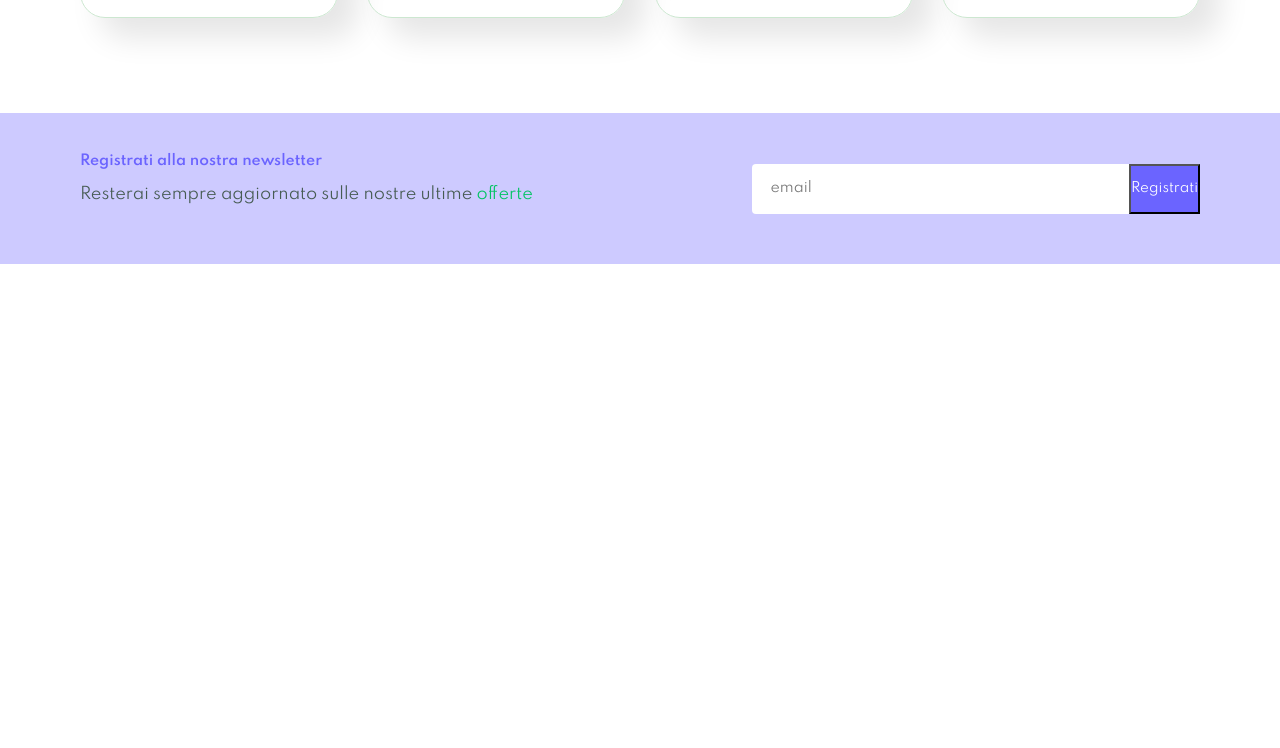
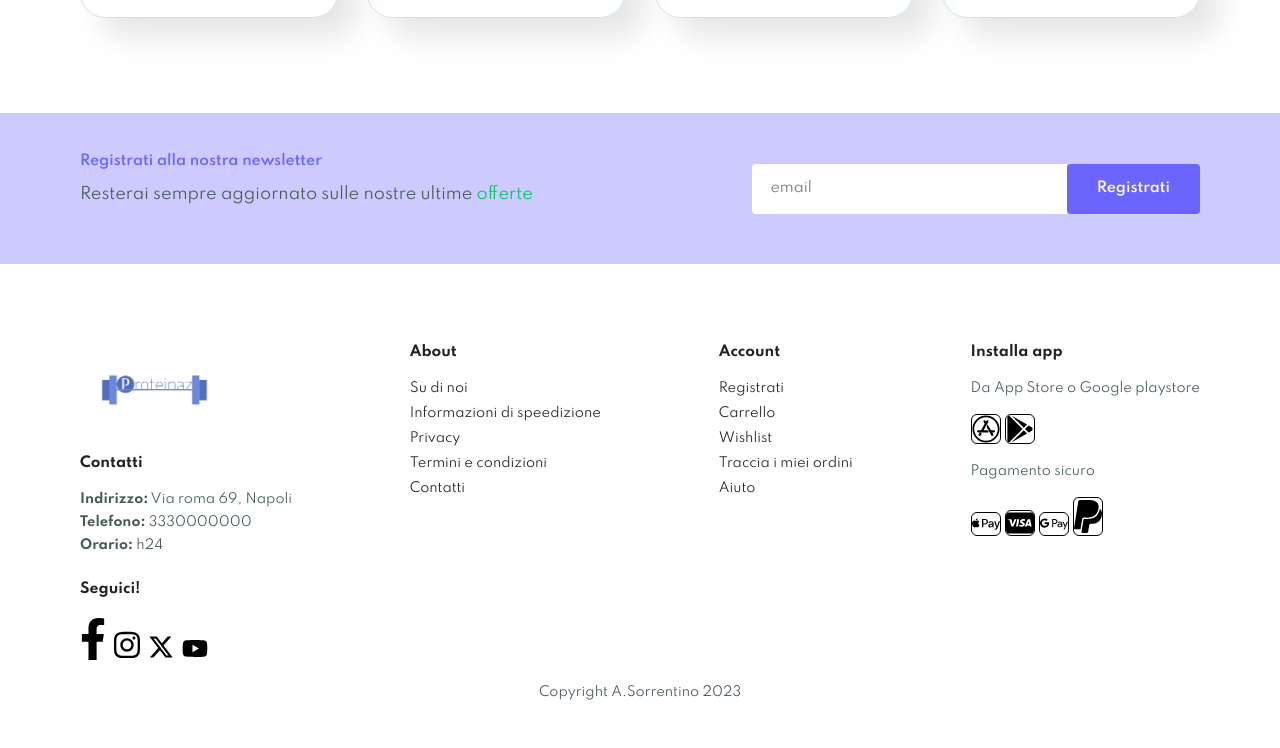
Before and after one commit to Alfredo-uni/TSW, a plain HTML site: page TSW-project/src/main/webapp/index.html in a window 1280 px wide. Shown: the part 1605-2353 px from the top of the page. Before the commit the page ends 1909 px from the top, so only its background shows below. Drawn offline with Linux system fonts and the light colour scheme.

Commit message:
Footer inserito, sistemato bottone newsletter.

```diff
--- a/TSW-project/src/main/webapp/css/style.css
+++ b/TSW-project/src/main/webapp/css/style.css
@@ -44,9 +44,7 @@ p {
 	margin: 40px 0;
 };
 
- /*classe globale*/
-
- button.normal{
+ button.normal {
  	font-size: 14px;
  	font-weight: 600;
  	padding: 15px 30px;
@@ -58,7 +56,6 @@ p {
  	outline: none;
  	transition: 0.2s;
  }
-
 
 body {
 	width: 100%;
@@ -336,9 +333,87 @@ body {
    	white-space: nowrap;
  	border-top-left-radius: 0;
   	border-bottom-left-radius: 0;
+  	font-size: 14px;
+ 	font-weight: 600;
+ 	padding: 15px 30px;
+ 	border-radius: 4px;
+ 	cursor: pointer;
+ 	border: none;
+ 	outline: none;
+ 	transition: 0.2s;
  }
 
  #newsletter .form{
  	display: flex;
  	width:40%;
  }
+
+
+/*Footer*/
+
+ footer{
+ 	display: flex;
+ 	flex-wrap: wrap;
+ 	justify-content: space-between;
+ }
+
+ footer .col{
+ 	display: flex;
+ 	flex-direction: column;
+ 	align-content: flex-start;
+ 	margin-bottom: 20px
+ }
+
+  footer .logo{
+  	margin-bottom: 30px;
+  	width: 150px;
+  }
+
+   footer h4{
+   	font-size: 14px;
+   	padding-bottom: 20px;
+   }
+
+   footer p{
+   	font-size: 13px;
+   	margin: 0 0 8px 0;
+   }
+
+   footer a{
+   	font-size: 13px;
+   	text-decoration:none;
+   	color: #222;
+   	margin-bottom:10px;
+   }
+
+    footer .follow{
+   		margin-top: 20px;
+   }
+
+    footer .follow img{
+   		padding-right: 	4px;
+   		cursor: pointer;
+   		width: 30px;
+   }
+
+   footer .install .row img{
+   	border:1px solid;
+   	border-radius: 6px;
+   }
+
+   footer .install img{
+      	margin: 10px 0 15px 0;
+      	width: 30px;
+      	cursor: pointer;
+   }
+
+   footer .follow img:hover,
+   footer a:hover,
+   footer .install img:hover{
+   	filter: invert(0.5) sepia(100%) saturate(2) hue-rotate(128deg);
+   }
+
+   footer .copyright{
+   	width: 100%;
+   	text-align: center;
+   	}
--- a/TSW-project/src/main/webapp/index.html
+++ b/TSW-project/src/main/webapp/index.html
@@ -220,11 +220,64 @@
 			<input type="text" placeholder="email">
 			<button class="normal">Registrati</button>
 		</div>
-
-
-
 	</section>
 
+	<footer class="section-p1">
+		<div class="col">
+			<img class="logo" alt="logo" src="images/Logo-n-bg.png">
+			<h4>Contatti</h4>
+			<p><strong>Indirizzo:</strong> Via roma 69, Napoli</p>
+			<p><strong>Telefono:</strong> 3330000000</p>
+			<p><strong>Orario:</strong> h24</p>
+			<div class="follow">
+				<h4>Seguici!</h4>
+				<div class="icon">
+					<img alt="f" src="images/Social/facebook-f.svg">
+					<img alt="Instg" src="images/Social/instagram.svg">
+					<img alt="twitt" src="images/Social/x-twitter.svg">
+					<img alt="tube" src="images/Social/youtube.svg">
+				</div>
+			</div>
+		</div>
+
+		<div class="col">
+			<h4>About</h4>
+			<a href="#">Su di noi</a>
+			<a href="#">Informazioni di speedizione</a>
+			<a href="#">Privacy</a>
+			<a href="#">Termini e condizioni</a>
+			<a href="#">Contatti</a>
+		</div>
+
+		<div class="col">
+			<h4>Account</h4>
+			<a href="#">Registrati</a>
+			<a href="#">Carrello</a>
+			<a href="#">Wishlist</a>
+			<a href="#">Traccia i miei ordini</a>
+			<a href="#">Aiuto</a>
+		</div>
+
+		<div class="col install">
+			<h4>Installa app</h4>
+			<p>Da App Store o Google playstore</p>
+			<div class="row">
+				<img alt="" src="images/Store/app-store.svg">
+				<img alt="" src="images/Store/google-play.svg">
+			</div>
+			<p>Pagamento sicuro</p>
+			<div class="row">
+				<img alt="" src="images/Store/apple-pay.svg">
+				<img alt="" src="images/Store/cc-visa.svg">
+				<img alt="" src="images/Store/google-pay.svg">
+				<img alt="" src="images/Store/paypal.svg">
+			</div>
+		</div>
+
+		<div class="copyright">
+			<p>Copyright A.Sorrentino 2023</p>
+		</div>
+	</footer>
 
 
 	<script src="script/script.js"></script>
```
Also changed, not shown: TSW-project/src/main/webapp/images/Social/facebook-f.svg (added), TSW-project/src/main/webapp/images/Social/instagram.svg (added), TSW-project/src/main/webapp/images/Social/x-twitter.svg (added), TSW-project/src/main/webapp/images/Social/youtube.svg (added), TSW-project/src/main/webapp/images/Store/app-store.svg (added), TSW-project/src/main/webapp/images/Store/apple-pay.svg (added), TSW-project/src/main/webapp/images/Store/cc-visa.svg (added), TSW-project/src/main/webapp/images/Store/google-pay.svg (added), TSW-project/src/main/webapp/images/Store/google-play.svg (added), TSW-project/src/main/webapp/images/Store/paypal.svg (added).
